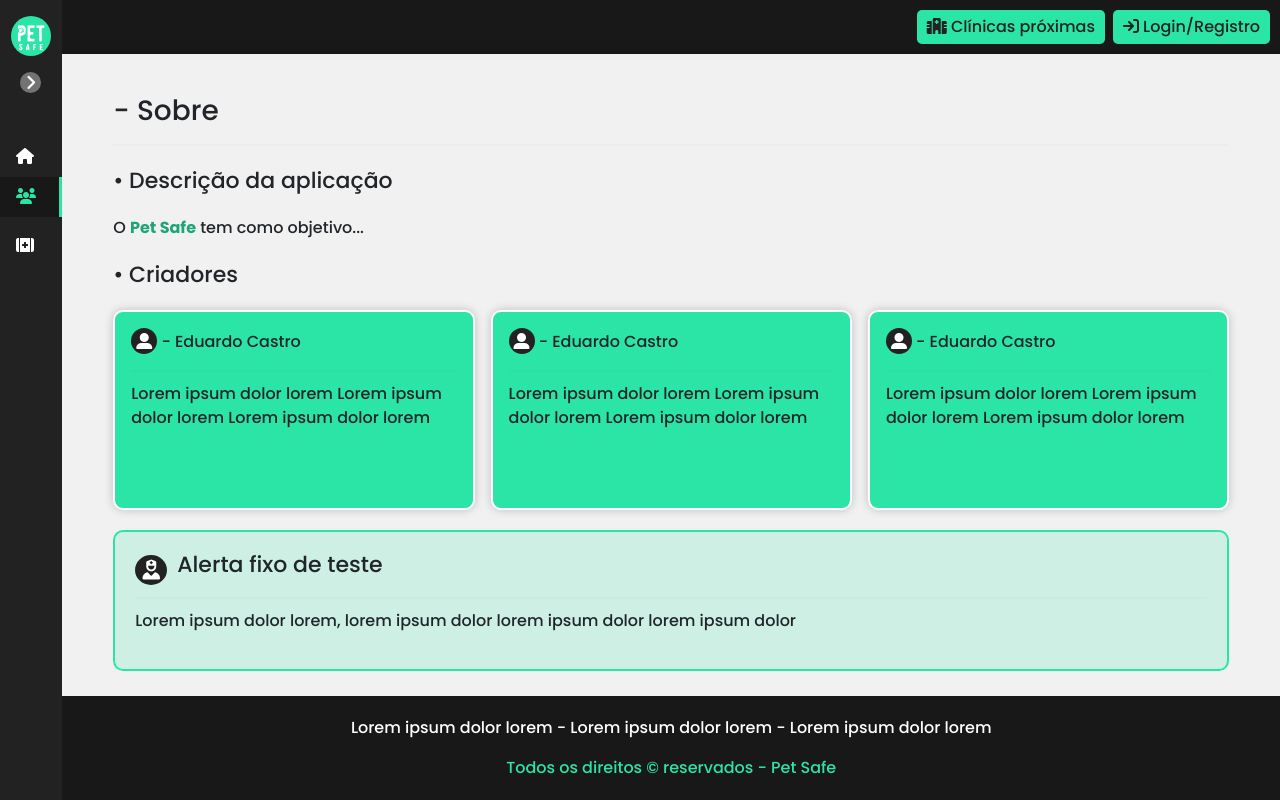
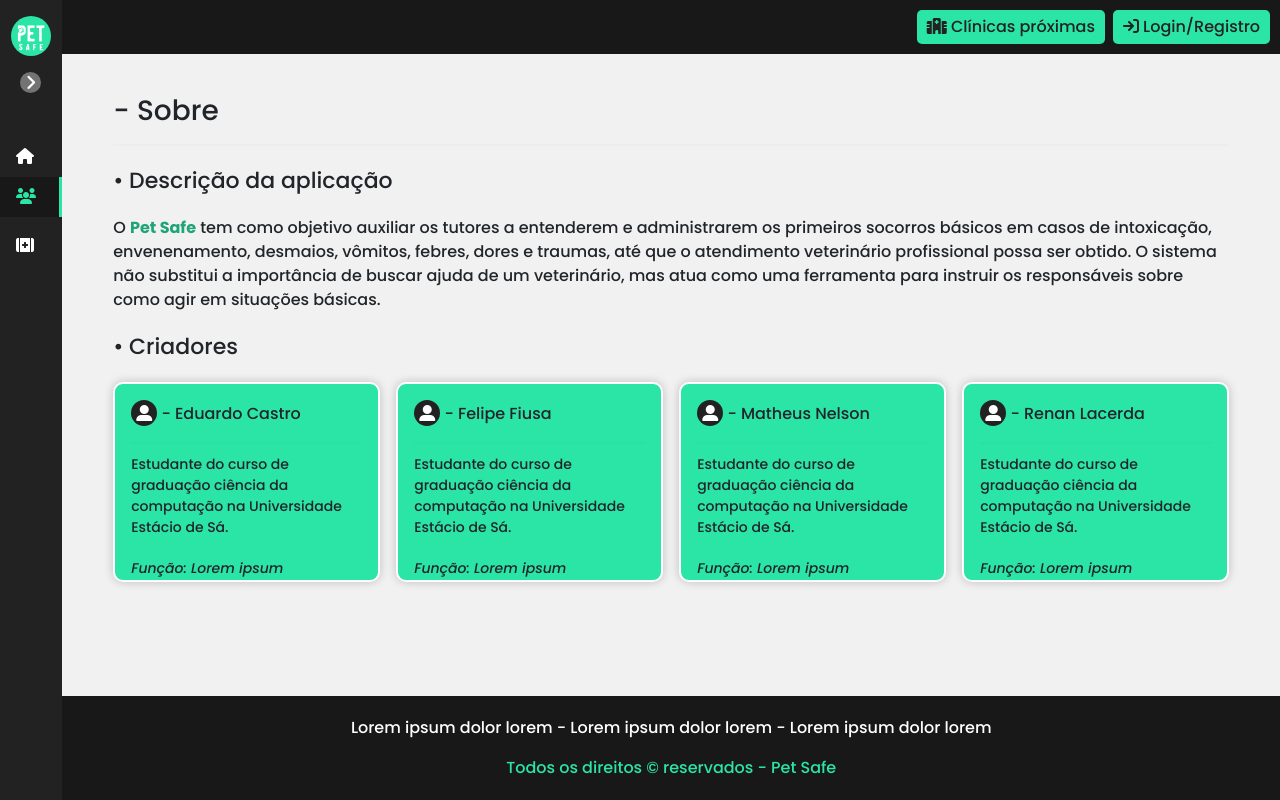
Before and after one commit to eduardoccsDev/projeto-de-tcc-PET-safe, a Vue app in the folder Pet-Safe/: page /sobre in a window 1280 px wide. Built offline with nearby package versions, Linux system fonts and the light colour scheme.

Commit message:
[PET-SAFE] Added new content at home page

```diff
--- a/Pet-Safe/src/components/TeamCard.vue
+++ b/Pet-Safe/src/components/TeamCard.vue
@@ -5,9 +5,12 @@
       <button @click="handleExpanded" v-if="isMobile"></button>
     </p>
     <hr />
-    <p class="member-description">
-      {{ memberDescription }}
-    </p>
+    <div class="member-informations">
+      <p class="member-description">
+        {{ memberDescription }}
+      </p>
+      <p class="member-function">Função: Lorem ipsum</p>
+    </div>
   </div>
 </template>
 
@@ -63,14 +66,32 @@
   height: 200px;
   box-shadow: 0px 0px 10px 0px #00000036;
   transition: 0.5s;
+
   &:hover {
     transform: scale(1.05);
+  }
+  .member-informations {
+    display: flex;
+    flex-direction: column;
+    gap: 20px;
+  }
+
+  .member-description {
+    font-size: 14px;
+    margin-bottom: 0px !important;
+  }
+
+  .member-function {
+    font-style: italic;
+    font-size: 14px;
+    margin-bottom: 0px !important;
   }
 
   &.mobile-card {
     height: 55px;
     overflow: hidden;
     transition: 0.5s;
+
     &:hover {
       transform: scale(1);
     }
--- a/Pet-Safe/src/views/AboutPage.vue
+++ b/Pet-Safe/src/views/AboutPage.vue
@@ -3,35 +3,59 @@
     <section class="page__title">
       <h1>Sobre</h1>
     </section>
-        <hr>
+    <hr />
     <h3 class="page__subTittle">Descrição da aplicação</h3>
     <section class="page__content">
-            <p>O <span class="page__destaque">Pet Safe</span> tem como objetivo...</p>
+      <p>
+        O <span class="page__destaque">Pet Safe</span> tem como objetivo auxiliar os
+        tutores a entenderem e administrarem os primeiros socorros básicos em casos de
+        intoxicação, envenenamento, desmaios, vômitos, febres, dores e traumas, até que o
+        atendimento veterinário profissional possa ser obtido. O sistema não substitui a
+        importância de buscar ajuda de um veterinário, mas atua como uma ferramenta para
+        instruir os responsáveis sobre como agir em situações básicas.
+      </p>
     </section>
     <h3 class="page__subTittle">Criadores</h3>
     <section class="page__content cards">
-            <TeamCard v-for="teamMember in teamMembersArray" :key="teamMember.id" :member-name="teamMember.name"
-                :member-description="teamMember.description" />
+      <TeamCard
+        v-for="teamMember in teamMembersArray"
+        :key="teamMember.id"
+        :member-name="teamMember.name"
+        :member-description="teamMember.description"
+      />
     </section>
-        <FixedAlert
-        :have-icon="true"
-        icon="fa-solid fa-user-nurse"
-        alert-tittle="Alerta fixo de teste"
-        alert-text="Lorem ipsum dolor lorem, lorem ipsum dolor lorem ipsum dolor lorem ipsum dolor"
-        />
   </div>
 </template>
 
 <script setup>
-import TeamCard from '../components/TeamCard.vue';
-import FixedAlert from '../components/FixedAlert.vue';
+import TeamCard from "../components/TeamCard.vue";
 
 const teamMembersArray = [
-    { id: 1, name: 'Eduardo Castro', description: 'Lorem ipsum dolor lorem Lorem ipsum dolor lorem Lorem ipsum dolor lorem' },
-    { id: 2, name: 'Eduardo Castro', description: 'Lorem ipsum dolor lorem Lorem ipsum dolor lorem Lorem ipsum dolor lorem' },
-    { id: 3, name: 'Eduardo Castro', description: 'Lorem ipsum dolor lorem Lorem ipsum dolor lorem Lorem ipsum dolor lorem' }
+  {
+    id: 1,
+    name: "Eduardo Castro",
+    description:
+      "Estudante do curso de graduação ciência da computação na Universidade Estácio de Sá.",
+  },
+  {
+    id: 2,
+    name: "Felipe Fiusa",
+    description:
+      "Estudante do curso de graduação ciência da computação na Universidade Estácio de Sá.",
+  },
+  {
+    id: 3,
+    name: "Matheus Nelson",
+    description:
+      "Estudante do curso de graduação ciência da computação na Universidade Estácio de Sá.",
+  },
+  {
+    id: 4,
+    name: "Renan Lacerda",
+    description:
+      "Estudante do curso de graduação ciência da computação na Universidade Estácio de Sá.",
+  },
 ];
-
 </script>
 
 <style scoped lang="scss">
@@ -40,10 +64,9 @@
     display: flex;
     gap: 16px;
 
-        @media(max-width:668px) {
+    @media (max-width: 668px) {
       flex-direction: column;
     }
   }
-
 }
 </style>
--- a/Pet-Safe/src/views/HomePage.vue
+++ b/Pet-Safe/src/views/HomePage.vue
@@ -19,6 +19,123 @@
         Afinal, apesar do amor incondicional que temos por nossos amigos de quatro patas,
         evitar danos aos objetos de casa é algo que todos desejamos.
       </p>
+      <p>
+        Contar com um ambiente aconchegante constitui o primeiro passo essencial ao
+        receber novos membros peludos na família. Contudo, a segurança dos nossos queridos
+        animais de estimação é igualmente crucial. Com algumas modificações simples,
+        podemos criar um ambiente ideal para eles.
+      </p>
+      <p>
+        Comece por alocar um espaço exclusivo para o seu pet - uma área que ele compreenda
+        como o seu próprio cantinho. É neste local que você disporá de itens como água,
+        comida, uma caminha e outros acessórios. Além disso, siga algumas diretrizes
+        fundamentais que não podem ser negligenciadas:
+      </p>
+      <ul class="nav nav-tabs" id="myTab" role="tablist">
+        <li class="nav-item" role="presentation">
+          <button
+            class="nav-link active"
+            id="home-tab"
+            data-bs-toggle="tab"
+            data-bs-target="#home"
+            type="button"
+            role="tab"
+            aria-controls="home"
+            :aria-selected="
+              userData && userData.residenciauser === 'Casa' ? 'true' : 'false'
+            "
+          >
+            Casa
+          </button>
+        </li>
+        <li class="nav-item" role="presentation">
+          <button
+            class="nav-link"
+            id="apt-tab"
+            data-bs-toggle="tab"
+            data-bs-target="#apt"
+            type="button"
+            role="tab"
+            aria-controls="apt"
+            :aria-selected="
+              userData && userData.residenciauser === 'Apartemento' ? 'true' : 'false'
+            "
+          >
+            Apartamento
+          </button>
+        </li>
+      </ul>
+      <div class="tab-content" id="myTabContent">
+        <div
+          class="tab-pane fade show active"
+          id="home"
+          role="tabpanel"
+          aria-labelledby="home-tab"
+        >
+          {{ userData.residenciauser }}
+        </div>
+        <div class="tab-pane fade" id="apt" role="tabpanel" aria-labelledby="apt-tab">
+          <div class="cardsInfoContainer">
+            <div class="info">
+              <p class="info__title">Coloque redes de proteção nas janelas</p>
+              <p class="info__description">
+                Ter uma tela de proteção é essencial para garantir a segurança dos
+                animais, seja qual for o seu andar. Seja um gato ou um cachorro, eles
+                tendem a ser curiosos e não tem noção do perigo. A rede vai trazer a
+                proteção necessária e evitar acidentes.
+              </p>
+            </div>
+            <div class="info">
+              <p class="info__title">Grades de proteção</p>
+              <p class="info__description">
+                Se você precisa delimitar espaço, invista nas grades de proteção. Ela vai
+                ser muito útil para evitar a entrada do seu animal em banheiros, por
+                exemplo, e outras áreas que você não ache ideal ou segura para o seu pet.
+                Mas lembre-se, é importante deixar uma boa área livre para que o gato e/ou
+                cachorro possa transitar e se movimentar dentro de casa.
+              </p>
+            </div>
+            <div class="info">
+              <p class="info__title">Limpeza do ambiente</p>
+              <p class="info__description">
+                Organizar e limpar o local demanda tempo, mas vira uma tarefa ainda mais
+                importante quando se tem um animal em casa. Manter a higiene é essencial
+                para você e para o pet. Evite sempre que a área do banheiro do animalzinho
+                fique suja por muito tempo e faça uso do aspirador para dar conta dos
+                pelos. E sobre caminhas e mantas, o ideal é limpar a cada 15 dias.
+              </p>
+            </div>
+            <div class="info">
+              <p class="info__title">Itens perigosos fora do alcance</p>
+              <p class="info__description">
+                Além de janelas e outras áreas que podem oferecer algum risco aos animais,
+                é preciso ter cuidado com as plantas. Algumas espécies podem ter espinhos
+                ou ser venenosas para pets, por isso deixe-as longe deles.
+              </p>
+            </div>
+            <div class="info">
+              <p class="info__title">Passeios são essenciais</p>
+              <p class="info__description">
+                E mesmo que você more em um local com muito espaço, levar o pet para
+                passear é importante para o bem-estar dele. E manter uma rotina de horário
+                e dias para fazer esses passeios também é importante para que o seu
+                animalzinho se acostume e não fique ansioso.
+              </p>
+            </div>
+            <div class="info">
+              <p class="info__title">Pet places</p>
+              <p class="info__description">
+                Pet place nada mais é do que uma área de lazer completa e com outras
+                facilidades dentro do próprio condomínio para animais de estimação. Ou
+                seja, é o playground dos animais. Alguns empreendimentos oferecem esse
+                espaço exclusivo. Eles são criados com toda a estrutura necessária para
+                garantir a diversão e o bem-estar dos animais.
+              </p>
+            </div>
+          </div>
+        </div>
+      </div>
+
       <p>
         Além disso, é importante estar ciente de que diversos itens cotidianos podem
         representar riscos para os animais de estimação, resultando em acidentes
@@ -67,4 +184,48 @@
 import FixedAlert from "../components/FixedAlert.vue";
 import HeroSection from "../components/HeroSection.vue";
 import HomeAccordionContent from "../components/HomeAccordionContent.vue";
+import axios from "axios";
+import { ref } from "vue";
+const userData = ref(null);
+const token = localStorage.getItem("token");
+
+if (token) {
+  axios
+    .get("http://localhost:3000/protegido", {
+      headers: {
+        Authorization: `Bearer ${token}`,
+      },
+    })
+    .then((response) => {
+      userData.value = response.data.user;
+    })
+    .catch((error) => {
+      console.error("Erro ao acessar o endpoint protegido:", error);
+    });
+}
 </script>
+<style scoped lang="scss">
+.cardsInfoContainer {
+  display: flex;
+  gap: 10px;
+  padding: 10px;
+  flex-wrap: wrap;
+
+  .info {
+    background-color: var(--primary-opacity);
+    border-radius: 10px;
+    border: solid 2px var(--primary);
+    padding: 10px;
+    width: 400px;
+    text-align: justify;
+
+    &__title {
+      font-size: 18px;
+      font-weight: 600;
+      margin-bottom: 5 !important;
+      border-bottom: solid 2px #00000011;
+      padding-bottom: 5px;
+    }
+  }
+}
+</style>
```
Lines whose indentation alone changed are shown as unchanged.
